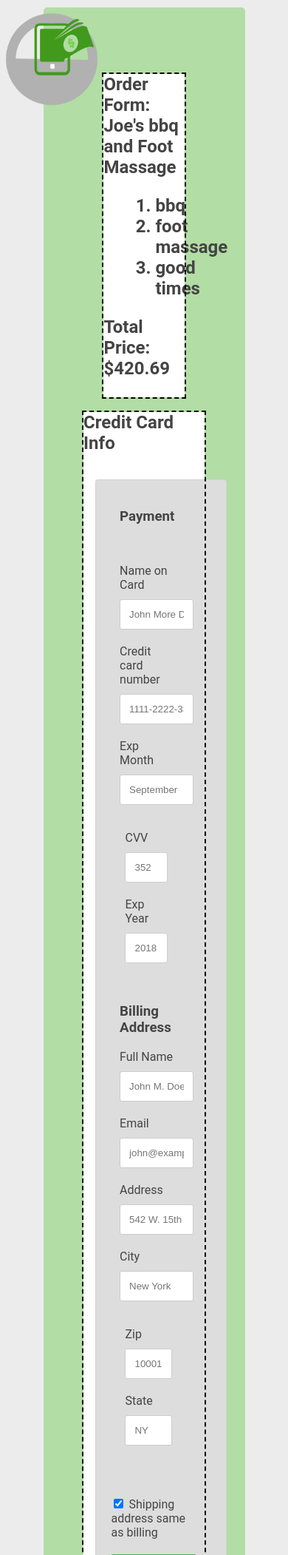
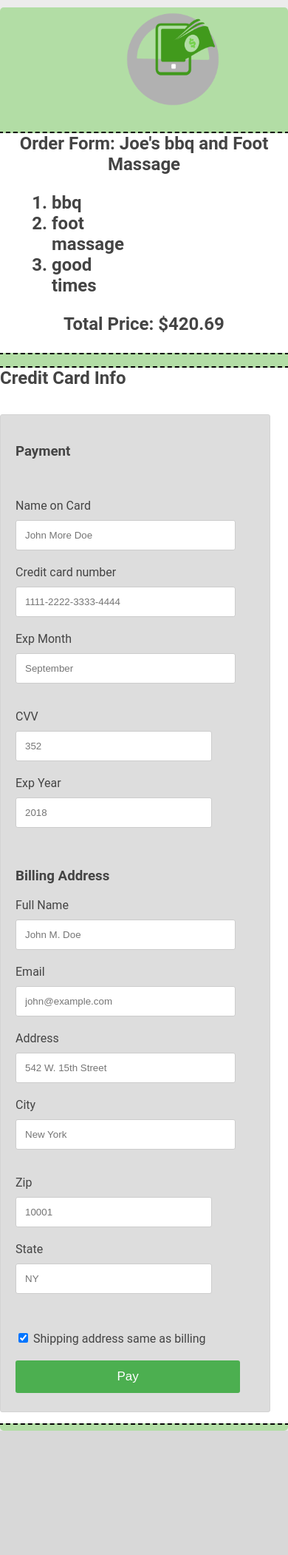
Before and after one commit to Peyton232/hack-a-solution_hackathon, a PHP site: page /paymentPage.html in a window 390 px wide. Shown: the top 2102 px of the page at 74% size. After the commit the page ends 1934 px from the top, so only its background shows below. Run offline with PHP 8.4, Linux system fonts and the light colour scheme; some libraries are stand-ins or nearby versions.

Commit message:
Update mystyle.css

```diff
--- a/website/mystyle.css
+++ b/website/mystyle.css
@@ -341,6 +341,19 @@ span.price {
   color: grey;
 }
 
+.centerMe{
+  text-align: center;
+}
+
+img {
+
+  position:absolute;
+  left:0;
+  top:0;
+   width: 140px;
+   Height: auto;
+}
+
 
 /* Responsive layout - when the screen is less than 800px wide, make the two columns stack on top of each other instead of next to each other (and change the direction - make the "cart" column go on top) */
 @media (max-width: 800px) {
@@ -381,6 +394,58 @@ div.navbar > ul > li.nav-item {
   div.navbar > ul > li.nav-item {
       font-size: 2.5em !important;
   }
+
+}
+
+/*media queries*/
+@media (max-width: 1000px) {
+  #form {
+  margin-top: 180px;
+  background-color: #B2DDA5;
+  border-radius: 5px;
+  padding: 10px 0px 10px 0px;
+  margin-top: 10px;
+  margin-left: 15%;
+  /* margin-right: 15%; */
+  width: 100%;
+  margin-left: -0%;
+}
+
+.row {
+    width: 100%;
+    padding-left: 0;
+    padding-right: 0;
+    padding-top: 15px;
+    padding-bottom: 15px;
+    min-height: 150px;
+}
+
+#box1 {
+    width: 100%;
+    margin-left: -0%;
+    background-color: white;
+    outline: 2px dashed black;
+    padding-bottom: 5px;
+    margin-top: 160px;
+    text-align: center;
+}
+
+#box2 {
+    width: 100%;
+    margin-left: -0%;
+    /* margin-left: 20%; */
+    background-color: white;
+    outline: 2px dashed black;
+}
+
+img {
+    max-width: 100%;
+    margin-bottom: -20px;
+    z-index: 99999999999999999;
+    margin-left: 42%;
+}
+
+
 
 }
 
```
